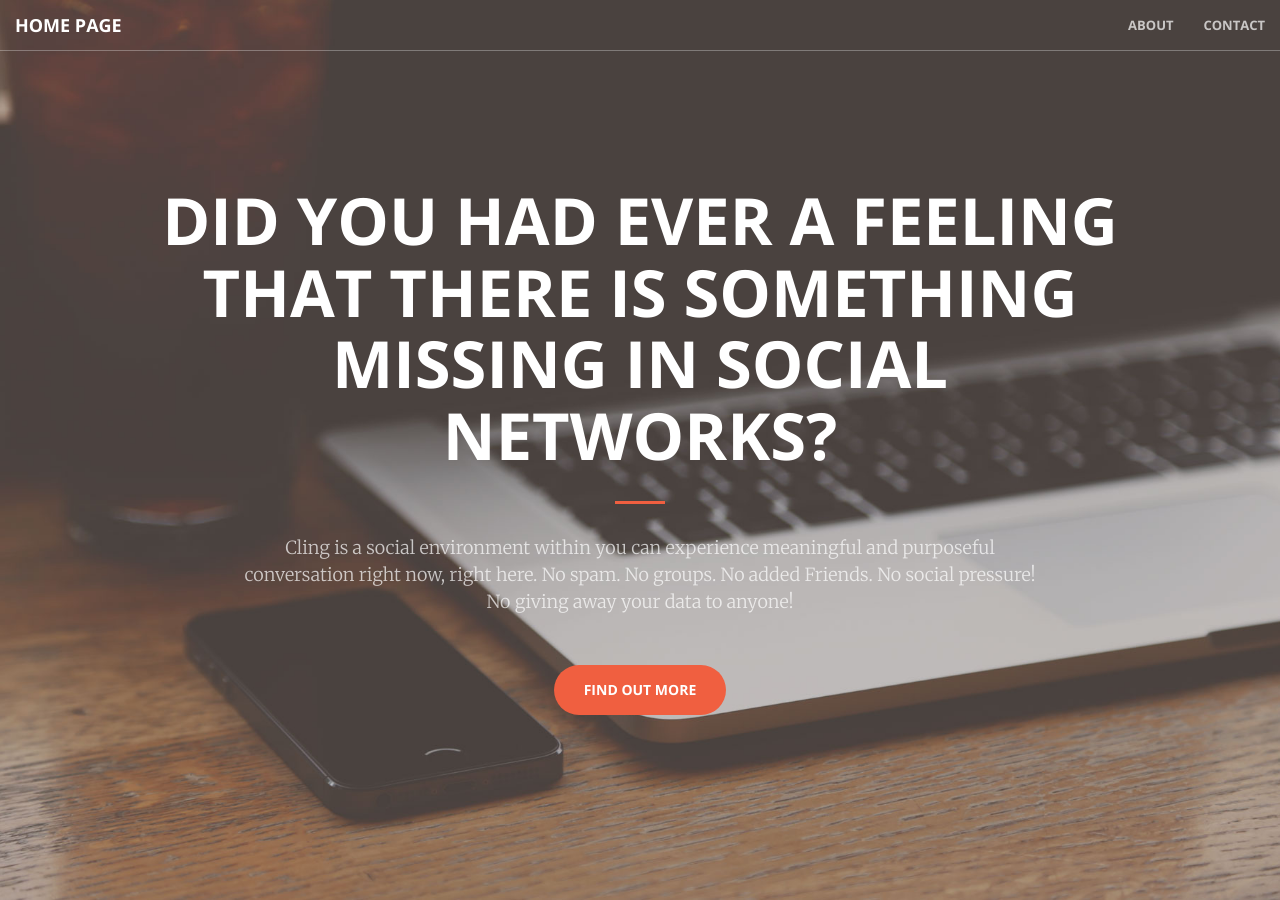
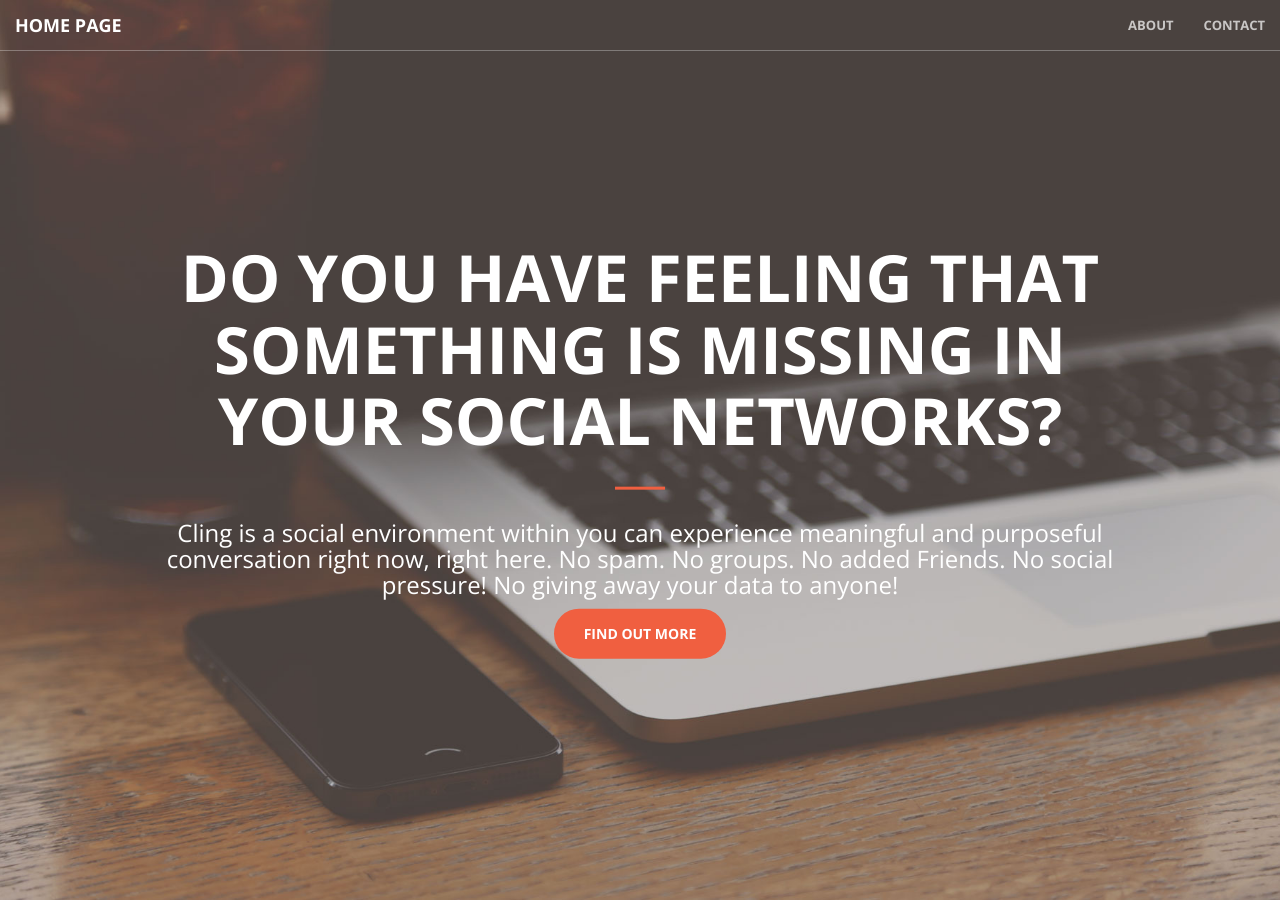
Before and after one commit to clingonline/clingonline.github.io, a Jekyll site: the page built from index.html, in a window 1280 px wide and 900 px high. Built offline with Jekyll 4.4.1, drawn with Linux system fonts in a browser that asks for light colours.

Commit message:
Improve fonts and fix the links

```diff
--- a/_includes/features.html
+++ b/_includes/features.html
@@ -1,4 +1,4 @@
-<section id="services">
+<section id="features">
     <div class="container">
         <div class="row">
             <div class="col-lg-12 text-center">
--- a/_includes/header.html
+++ b/_includes/header.html
@@ -1,17 +1,17 @@
 <header>
     <div class="header-content">
         <div class="header-content-inner">
-            <h1>Did you had ever a feeling that there is something missing in
-              social networks?
+            <h1>
+              Do you have feeling that something is missing in your social networks?
             </h1>
             <hr>
-            <p>
+            <h3>
               Cling is a social environment within you can experience meaningful
               and purposeful conversation right now, right here. No spam. No
               groups. No added Friends. No social pressure! No giving away your
               data to anyone!
-            </p>
-            <a href="#about" class="btn btn-primary btn-xl page-scroll">Find Out More</a>
+            </h3>
+            <a href="#features" class="btn btn-primary btn-xl page-scroll">Find Out More</a>
         </div>
     </div>
 </header>
--- a/_includes/nav.html
+++ b/_includes/nav.html
@@ -15,7 +15,7 @@
         <div class="collapse navbar-collapse" id="bs-example-navbar-collapse-1">
             <ul class="nav navbar-nav navbar-right">
                 <li>
-                    <a class="page-scroll" href="#about">About</a>
+                    <a class="page-scroll" href="#features">About</a>
                 </li>
                 <li>
                     <a class="page-scroll" href="#contact">Contact</a>
```
